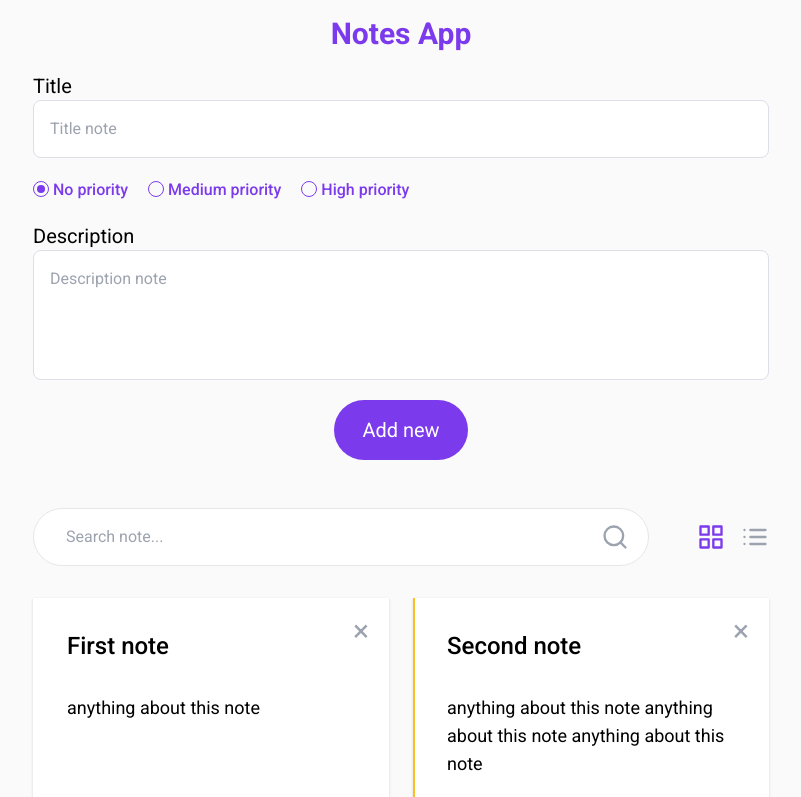
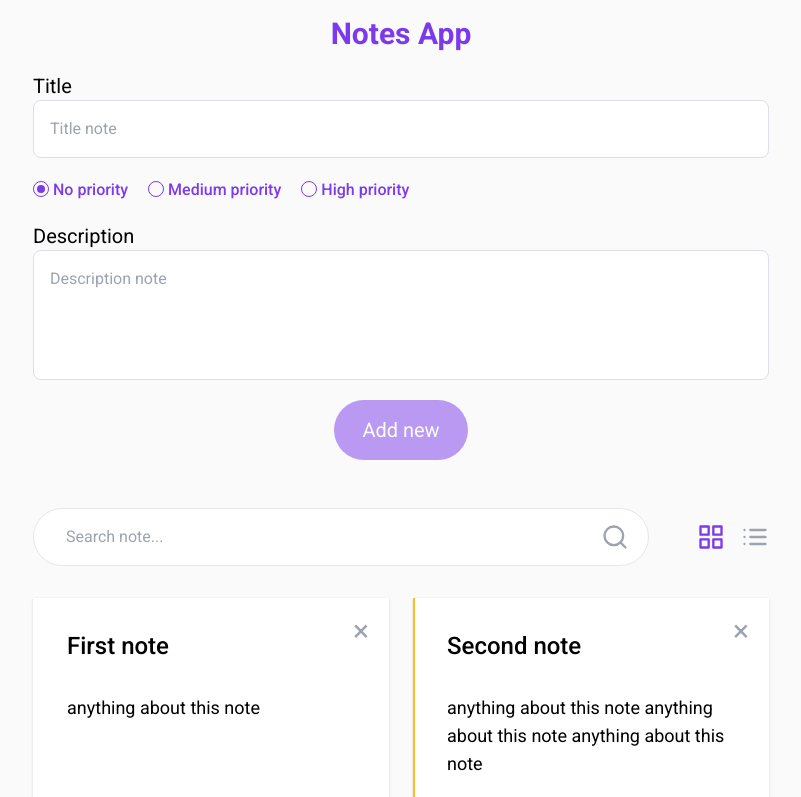
Before and after one commit to SafychCSS/notes, a Vue app: page / in a window 1280 px wide. Shown: the top 797 px of the page, without its empty margins (239-1040 px from the left). Built offline with nearby package versions, Linux system fonts and the light colour scheme.

Commit message:
btn disabled/enabled

```diff
--- a/src/components/NewNote.vue
+++ b/src/components/NewNote.vue
@@ -24,7 +24,15 @@
                 <label class="block text-xl" for="note-description">Description</label>
                 <textarea v-model="note.description" class="form__textarea block border w-full rounded-lg p-4 focus:border-purple-400 transition duration-300" name="note-description" id="note-description" cols="30" rows="4" placeholder="Description note" maxlength="200"></textarea>
             </div>
-            <button @click.prevent="addNote" class="flex mx-auto bg-purple-600 inline-block text-white px-7 py-4 rounded-full text-xl hover:shadow-xl transition-shadow duration-300">Add new</button>
+
+            <button
+                @click.prevent="addNote"
+                :disabled="note.title.length < 3"
+                :class="{'cursor-not-allowed opacity-50': note.title.length < 3 }"
+                class="flex mx-auto bg-purple-600 inline-block text-white px-7 py-4 rounded-full text-xl hover:shadow-xl transition-shadow duration-300"
+            >
+              Add new
+            </button>
         </form>
     </div>
 </template>
```
